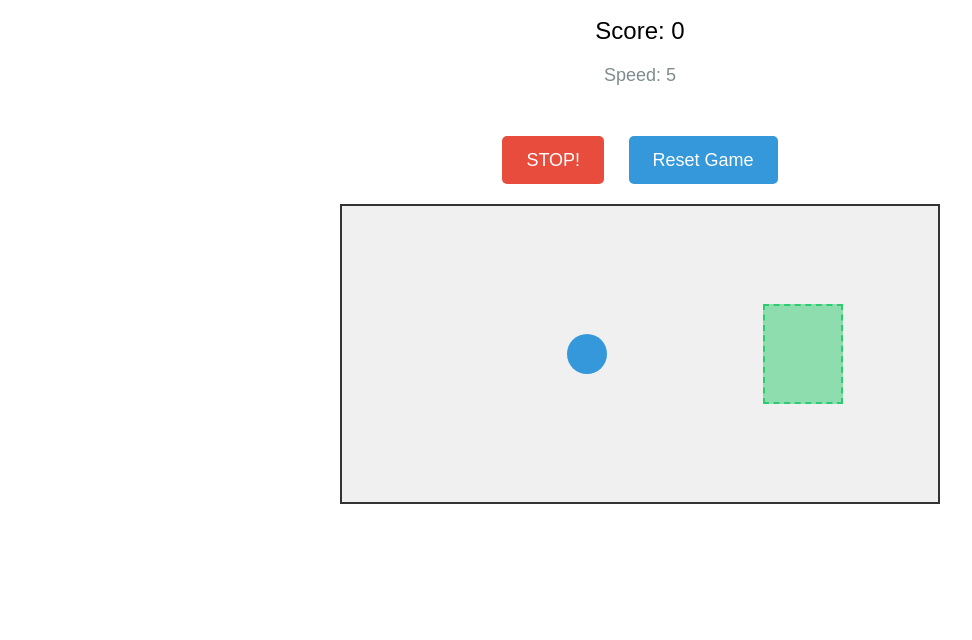
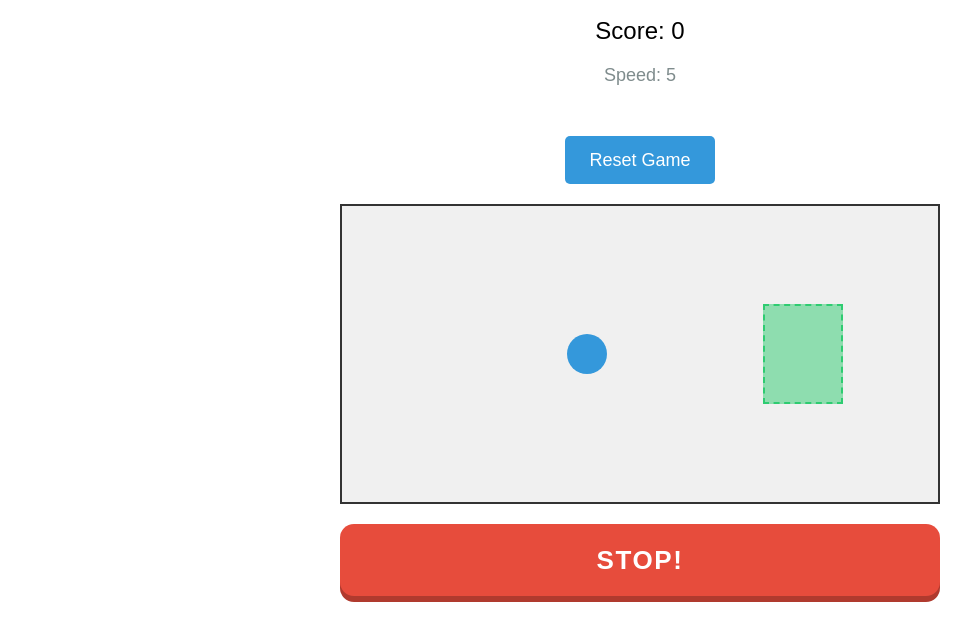
Before and after one commit to LaplaceMkhabela/stop-the-ball-game, a website: page classic/index.html in a window 1280 px wide. Shown: the part 134-774 px from the top of the page, without its empty margins (0-972 px from the left). Drawn offline with Linux system fonts and the light colour scheme.

Commit message:
Move the classic stop button to a wide bar below the board
Mirror the new version's layout: the STOP action sits at the bottom, full board width, while Reset stays above the board. Slim it down on short screens.

```diff
--- a/classic/index.html
+++ b/classic/index.html
@@ -15,13 +15,15 @@
     <div id="speedDisplay">Speed: 5</div>
     <div id="message"></div>
     <div id="controls">
-        <button id="stopButton">STOP!</button>
         <button id="resetButton">Reset Game</button>
     </div>
     <div id="gameContainer">
         <div id="movingObject"></div>
         <div id="targetZone"></div>
     </div>
+    <div id="stopBar">
+        <button id="stopButton">STOP!</button>
+    </div>
     <script src="app.js"></script>
 </body>
 </html>
--- a/classic/styles.css
+++ b/classic/styles.css
@@ -77,11 +77,29 @@
             touch-action: manipulation;
             margin: 0 10px;
         }
+        #stopBar {
+            margin: 20px auto 0;
+            display: flex;
+            justify-content: center;
+        }
         #stopButton {
             background-color: #e74c3c;
+            width: min(600px, 92vw);
+            height: 72px;
+            font-size: 26px;
+            font-weight: bold;
+            letter-spacing: 0.06em;
+            border-radius: 14px;
+            margin: 0;
+            box-shadow: 0 6px 0 #b03a2e;
+            transition: transform 0.06s, box-shadow 0.06s;
         }
         #stopButton:hover {
             background-color: #c0392b;
+        }
+        #stopButton:active {
+            transform: translateY(4px);
+            box-shadow: 0 2px 0 #b03a2e;
         }
         #resetButton {
             background-color: #3498db;
@@ -103,3 +121,9 @@
             from { transform: scale(1); }
             to { transform: scale(1.05); }
         }
+        @media (max-height: 620px) {
+            #stopButton {
+                height: 56px;
+                font-size: 20px;
+            }
+        }
```
